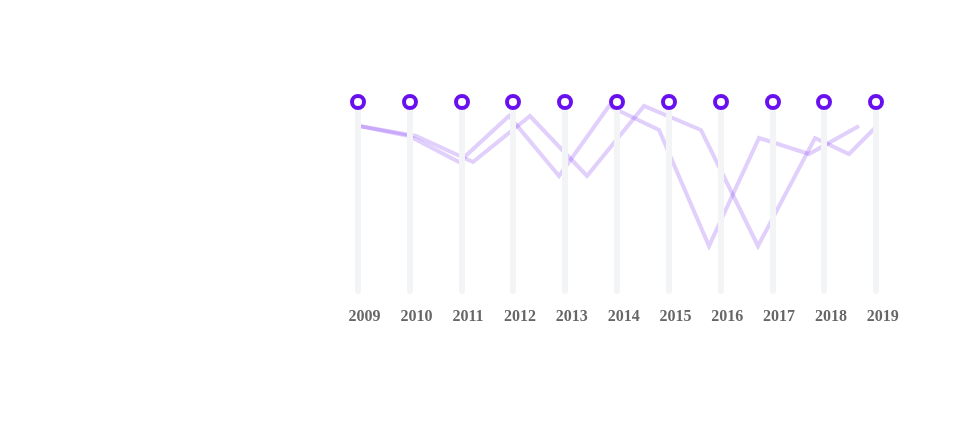
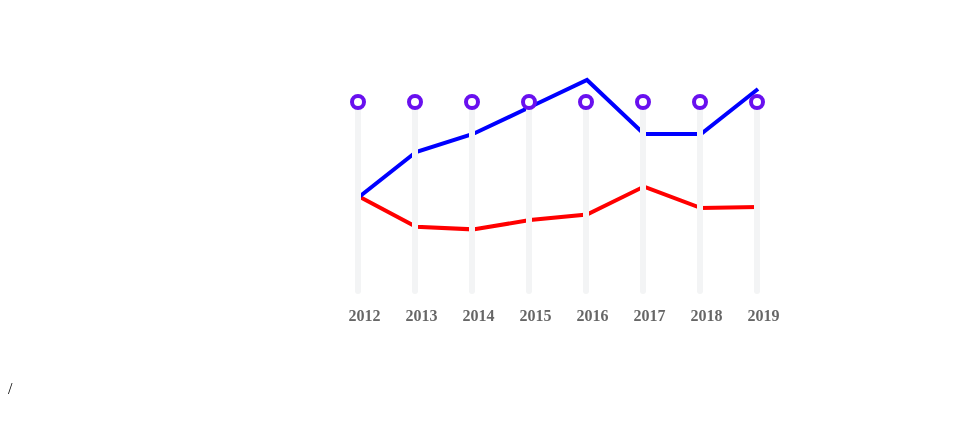
Before and after one commit to mingun1204/hack, a plain HTML site: page index.html in a window 1280 px wide. Shown: the whole page, without its empty margins (0-954 px from the left). Drawn offline with Linux system fonts and the light colour scheme.

Commit message:
색 변환

```diff
--- a/graph.js
+++ b/graph.js
@@ -1,15 +1,15 @@
 document.addEventListener('DOMContentLoaded', function() {
-  const chartDataY = [80, 75, 62, 85, 55, 90, 78, 20, 74, 66, 80];
-  const chartDataX = [0, 57, 114, 171, 228, 285, 342, 399, 456, 490, 518];
-  const chartDataZ = [0, 50, 100, 150, 200, 250, 300, 350, 400, 450, 500];
+  const chartDataY = [14.9172, 9.8899, 9.4383, 10.9818, 11.9028, 16.5718, 12.9816, 13.1530]; // y값 꿀벌
+  const chartDataX = [0, 57, 114, 171, 228, 285, 342, 399]; // x값 년도
+  const chartDataZ = [12.1, 12.6, 12.8, 13.1, 13.4, 12.8, 12.8, 13.3]; //y2값 기온
   let chartData = '';
   let chartDataz='';
 
   chartDataX.forEach((x, i) => {
-    chartData += `${x},${chartDataY[i] * 2} `;
+    chartData += `${x},${chartDataY[i] * 6} `;
   });
-  chartDataZ.forEach((x, i) => {
-    chartDataz += `${x},${chartDataY[i] * 2} `;
+  chartDataX.forEach((x, i) => {
+    chartDataz += `${x},${chartDataZ[i] * 90 -1000} `;
   });
 
   chartData = chartData.trim();
--- a/index.html
+++ b/index.html
@@ -25,24 +25,6 @@
         <div class="graph_inner">
           <ul class="graph_bg">
             <!-- 그래프 point top 값 % 로 입력 0 ~ 100% -->
-            <li>
-              <strong class="graph_title">2009</strong>
-              <button class="graph_point" aria-expanded="false">
-              </button>
-              <div class="graph_tip"><strong></strong></div>
-            </li>
-            <li>
-              <strong class="graph_title">2010</strong>
-              <button class="graph_point" aria-expanded="false">
-              </button>
-              <div class="graph_tip"><strong></strong></div>
-            </li>
-            <li>
-              <strong class="graph_title">2011</strong>
-              <button class="graph_point" aria-expanded="false">
-              </button>
-              <div class="graph_tip"><strong></strong></div>
-            </li>
             <li>
               <strong class="graph_title">2012</strong>
               <button class="graph_point" aria-expanded="false">
@@ -105,7 +87,7 @@
               </svg>
             </div>
           </div>
-        </div>
+        </div>/
       </div>
   </body>
 </html>
--- a/javascript.js
+++ b/javascript.js
@@ -93,5 +93,5 @@ var bee=[
 var beej = JSON.stringify(bee)
 var temj = JSON.stringify(tem)
 // document.getElementById("div1").innerHTML(beej);
-// console.log(beej)
-// console.log(temj)
+// console.log(beej) 12.7, 12.4, 12.1, 12.1, 12.6, 12.8, 13.1, 13.4, 12.8, 12.8, 13.3
+// console.log(temj) 38.3418, 17.1827, 10.0756, 14.9172, 9.8899, 9.4383, 10.9818, 11.9028, 16.5718, 12.9816, 13.1530 /꿀벌 수
--- a/output.css
+++ b/output.css
@@ -162,7 +162,6 @@
   animation: polyline 2s forwards;
 }
 .graph_line svg polyline {
-  stroke: rgba(105, 16, 239, 0.2);
   stroke-width: 4px;
 }
 
@@ -176,8 +175,5 @@
     transform: scale(1);
   }
 }
-.polyline1{
-  stroke:red;
-}
 
 /*# sourceMappingURL=output.css.map */
```
